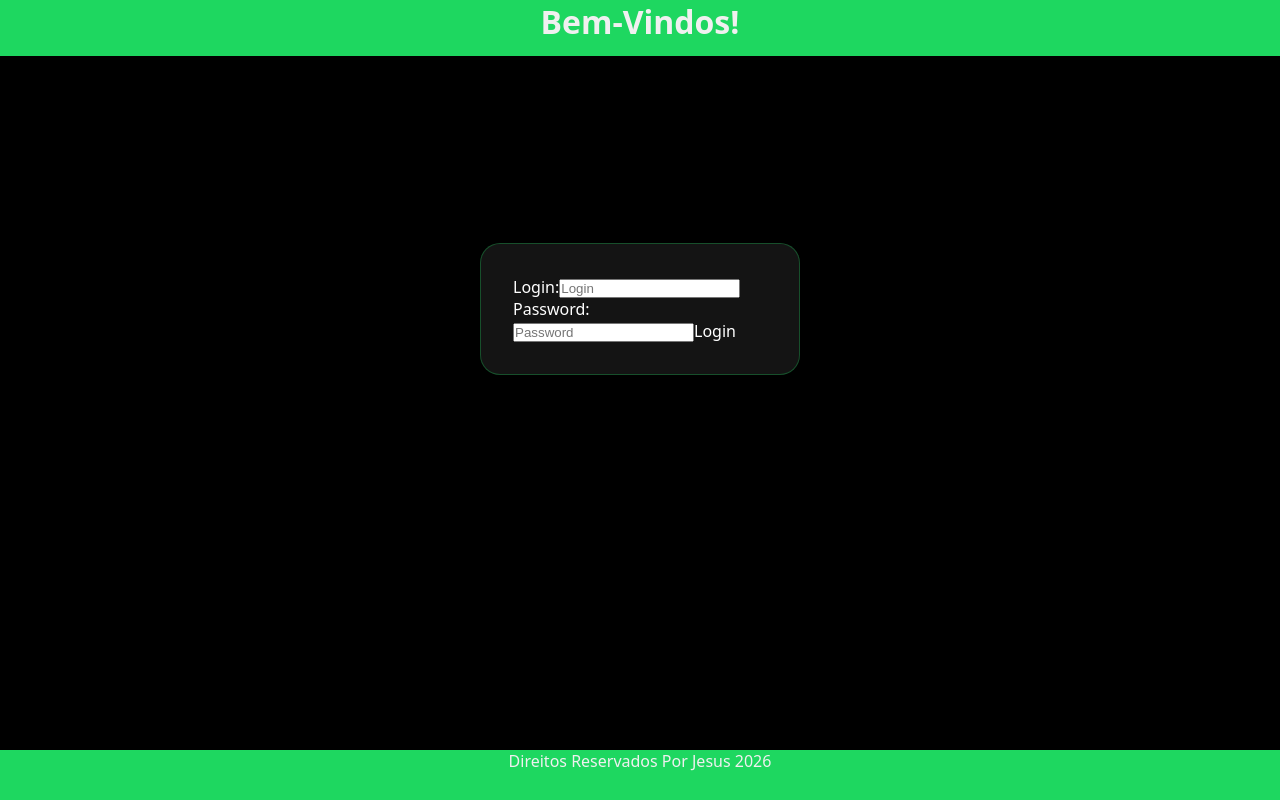
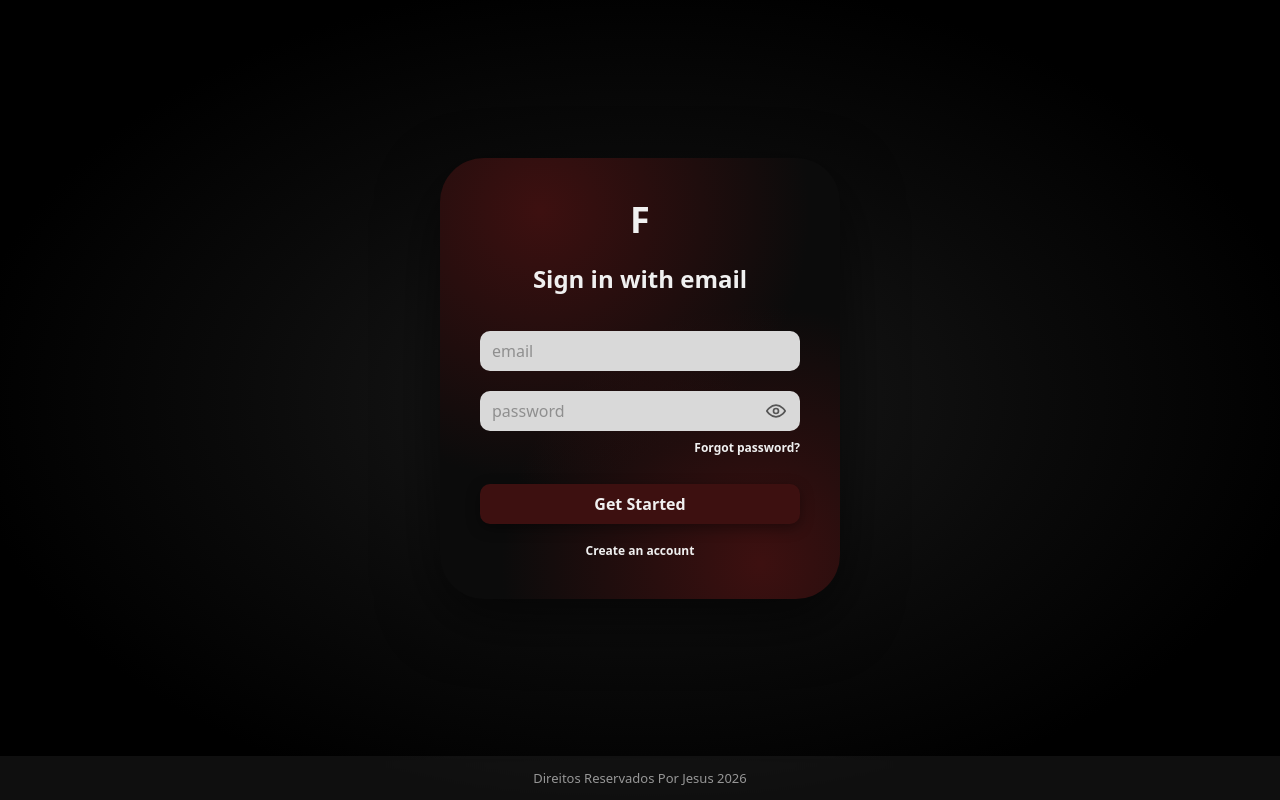
Before and after one commit to anaabdev/gestao-estoque-front, a React (Vite) app: page /login in a window 1280 px wide. Built offline with nearby package versions, Linux system fonts and the light colour scheme.

Commit message:
fix: Login-Page

```diff
--- a/src/pages/Login/index.jsx
+++ b/src/pages/Login/index.jsx
@@ -1,38 +1,49 @@
-
-import { TopHeader, Tela_Login, Footer, GlobalStyles, PaginaLogin } from "./styles";
+import * as S from "./styles";
 
 function Login() {
-    return (
-        <PaginaLogin>
+  return (
+    <S.Pagina>
+      {/* JS: trocar o onSubmit pela função de login (api.login) */}
+      <S.Card onSubmit={(e) => e.preventDefault()}>
+        <S.Logo>F</S.Logo> {/* troque pelo SVG do logo quando tiver */}
+        <S.Titulo>Sign in with email</S.Titulo>
 
-            <GlobalStyles/>
-            <TopHeader>
+        {/* JS: mostrar a mensagem de erro que vier da API (tirar o hidden) */}
+        <S.Erro role="alert" hidden>Mensagem de erro</S.Erro>
 
-                <h1>Bem-Vindos!</h1>
-            </TopHeader>
-            <Tela_Login>
-                <form>
+        {/* JS: guardar o que for digitado em estados (email e senha) */}
+        <S.Campo>
+          <S.Label htmlFor="email">Email</S.Label>
+          <S.Input id="email" name="email" type="email" placeholder="email" autoComplete="email" required />
+        </S.Campo>
 
+        <S.Campo>
+          <S.Label htmlFor="senha">Password</S.Label>
+          <S.Input id="senha" name="senha" type="password" placeholder="password" autoComplete="current-password" required $comOlho />
 
+          {/* JS: alternar o type do input entre "password" e "text" */}
+          <S.Olho type="button" aria-label="Mostrar senha">
+            <svg width="20" height="20" viewBox="0 0 24 24" fill="none" stroke="currentColor" strokeWidth="2" strokeLinecap="round" strokeLinejoin="round" aria-hidden="true">
+              <path d="M1 12s4-7 11-7 11 7 11 7-4 7-11 7S1 12 1 12z" />
+              <circle cx="12" cy="12" r="3" />
+            </svg>
+          </S.Olho>
+        </S.Campo>
 
-                    <label htmlFor="email">Login:</label>
-                    <input id="Login" type="text" placeholder="Login" />
+        {/* trocar por <Link to="..."> quando as páginas existirem */}
+        <S.Esqueci href="#">Forgot password?</S.Esqueci>
 
-                    <label htmlFor="password">Password:</label>
-                    <input id="password" type="password" placeholder="Password" />
+        {/* JS: desabilitar (disabled) enquanto a requisição estiver em andamento */}
+        <S.Botao type="submit">Get Started</S.Botao>
 
+        <S.Criar href="#">Create an account</S.Criar>
+      </S.Card>
 
-                    <button type="submit">Login</button>
-                </form>
-            </Tela_Login>
-
-            <Footer>
-                <p>Direitos Reservados Por Jesus 2026</p>
-
-            </Footer>
-
-        </PaginaLogin>
-    );
+      <S.Footer>
+        <p>Direitos Reservados Por Jesus 2026</p>
+      </S.Footer>
+    </S.Pagina>
+  );
 }
 
 export default Login;
--- a/src/pages/Login/styles.js
+++ b/src/pages/Login/styles.js
@@ -1,64 +1,138 @@
-import styled from "styled-components"
-import { createGlobalStyle } from "styled-components"
+import styled from "styled-components";
 
-export const PaginaLogin = styled.div`
-min-height: 100vh;
-    display: flex;
-    flex-direction: column;
+export const Pagina = styled.div`
+  min-height: 100vh;
+  min-height: 100dvh;
+  display: grid;
+  place-items: center;
+  padding: 16px 16px 60px;
+  background: radial-gradient(ellipse at center, #1b1b1b 0%, #0a0a0a 45%, #000 75%);
+`;
 
+export const Card = styled.form`
+  width: min(400px, 100%);
+  display: flex;
+  flex-direction: column;
+  align-items: center;
+  padding: 44px 40px 40px;
+  border-radius: 44px;
+  background:
+    radial-gradient(circle at 25% 12%, #3d1010 0, transparent 55%),
+    radial-gradient(circle at 80% 92%, #3d1010 0, transparent 50%),
+    #0b0b0b;
+  box-shadow: 0 20px 60px rgba(0, 0, 0, 0.6);
+`;
 
-`
+export const Logo = styled.span`
+  font-size: 36px;
+  font-weight: 700;
+  line-height: 1;
+`;
 
+export const Titulo = styled.h1`
+  margin: 24px 0 36px;
+  font-size: 24px;
+  font-weight: 700;
+  text-align: center;
+`;
 
-export const TopHeader = styled.div`
-    background: #1ed760;
-    height: 56px;
-    width: 100vw;
-    justify-content: center;
+export const Erro = styled.p`
+  width: 100%;
+  margin: -16px 0 16px;
+  font-size: 13px;
+  text-align: center;
+  color: #ff6b6b;
+`;
 
-    display: flex;
+export const Campo = styled.div`
+  position: relative;
+  width: 100%;
+  margin-bottom: 20px;
 
-`
+  &:last-of-type { margin-bottom: 0; }
+`;
 
-export const Tela_Login = styled.div`
+/* Escondido da tela, mas lido por leitores de tela (o design usa só placeholder) */
+export const Label = styled.label`
+  position: absolute;
+  width: 1px;
+  height: 1px;
+  overflow: hidden;
+  clip: rect(0 0 0 0);
+  white-space: nowrap;
+`;
 
+export const Input = styled.input`
+  width: 100%;
+  height: 40px;
+  padding: 0 12px;
+  padding-right: ${({ $comOlho }) => ($comOlho ? "48px" : "12px")};
+  border: 0;
+  border-radius: 10px;
+  background: #d9d9d9;
+  color: #111;
+  font: inherit;
+  font-size: 16px;
+
+  &::placeholder { color: #8f8f8f; }
+  &:focus-visible { outline: 2px solid #fff; outline-offset: 2px; }
+`;
+
+export const Olho = styled.button`
+  position: absolute;
+  top: 0;
+  right: 4px;
+  width: 40px;
+  height: 40px;
+  display: grid;
+  place-items: center;
+  border-radius: 8px;
+  color: #555;
+
+  &:hover { color: #111; }
+`;
+
+export const Esqueci = styled.a`
+  align-self: flex-end;
+  margin: 8px 0 28px;
+  font-size: 12px;
+  font-weight: 600;
+
+  &:hover { text-decoration: underline; }
+`;
+
+export const Botao = styled.button`
+  width: 100%;
+  height: 40px;
+  border-radius: 10px;
+  background: #3d1010;
+  font-weight: 600;
+  box-shadow: 0 4px 14px rgba(0, 0, 0, 0.4);
+  transition: background 0.15s;
+
+  &:hover { background: #4f1414; }
+  &:disabled { opacity: 0.6; cursor: not-allowed; }
+`;
+
+export const Criar = styled.a`
+  margin-top: 18px;
+  font-size: 12px;
+  font-weight: 600;
+
+  &:hover { text-decoration: underline; }
+`;
+
+export const Footer = styled.footer`
+  position: fixed;
+  bottom: 0;
+  left: 0;
+  width: 100%;
+  height: 44px;
   display: flex;
-    flex-direction: column;
-    gap: 12px;
+  justify-content: center;
+  align-items: center;
+  background: rgba(255, 255, 255, 0.06);
+  backdrop-filter: blur(6px);
 
-    width: 320px;
-    padding: 32px;
-    border-radius: 20px;
-    background: #141414;
-    border: 1px solid rgba(30, 215, 96, 0.3);
-    color: #fff;
-
-    margin: auto;
-
-
-`
-
-export const Footer = styled.form`
-margin-top: auto;
-align-itens: center;
-background: #1ed760;
-    height: 50px;
-    width: 100%;
-    justify-content: center;
-
-    display: flex;
-
-`
-export const GlobalStyles = createGlobalStyle`
-  * {
-    margin: 0;
-    padding: 0;
-    box-sizing: border-box;
-}
-
-body {
-background: #000;
-color: #fff;
-
-}
-`
+  p { font-size: 13px; color: rgba(240, 240, 240, 0.6); }
+`;
```
